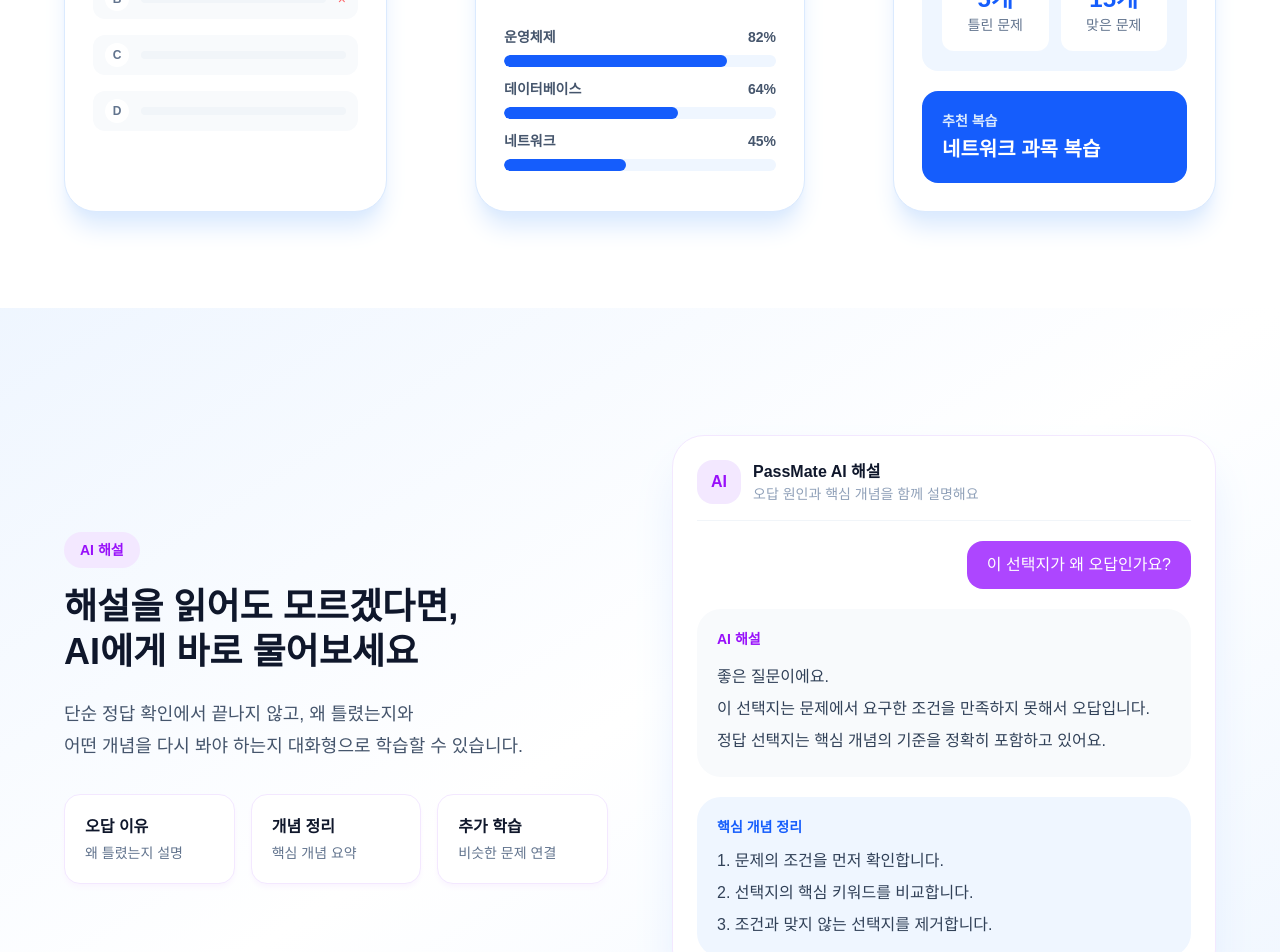
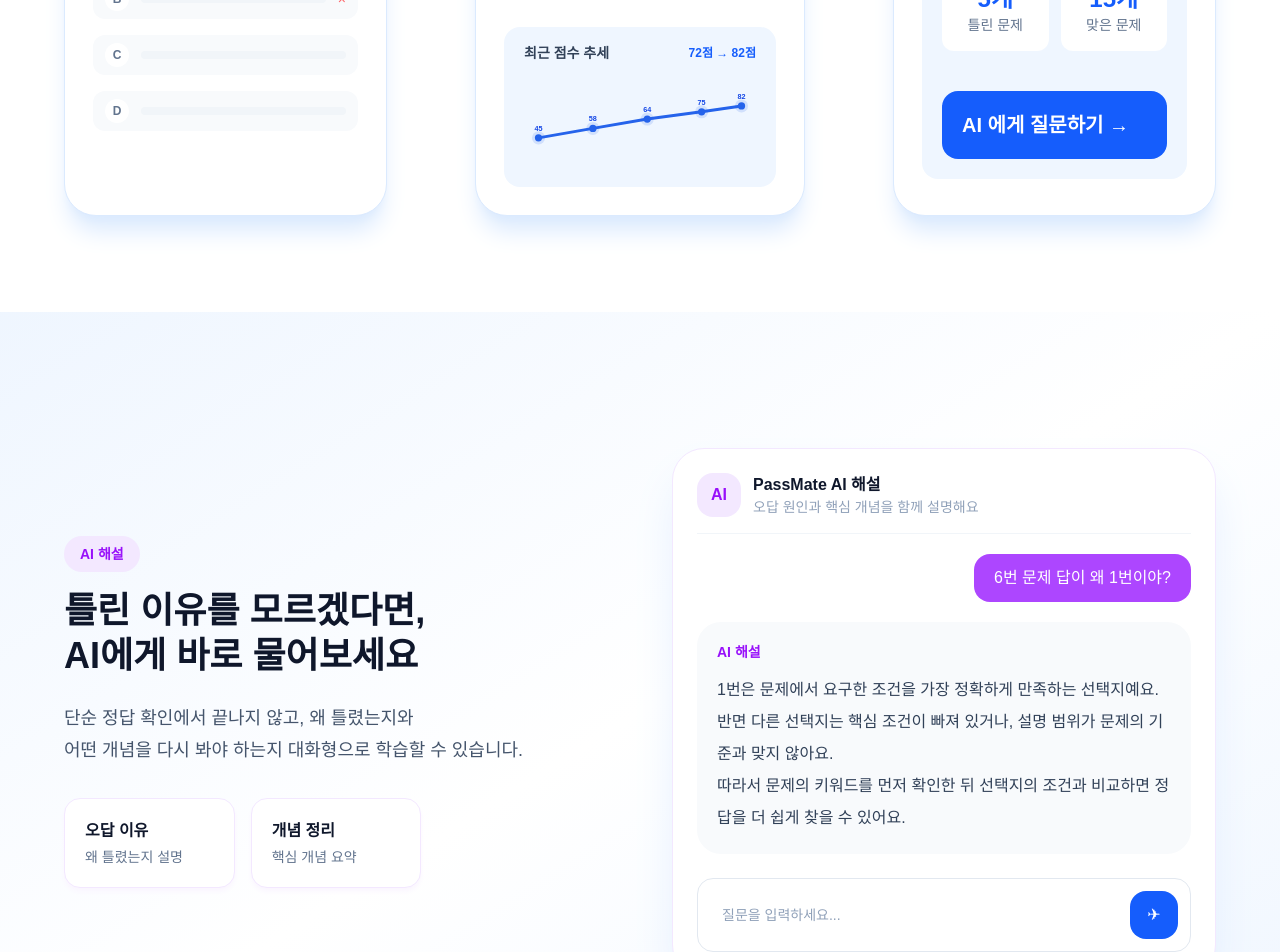
Before and after one commit to sunvion/PassMate_AI, a Next.js app in the folder frontend/: page / in a window 1280 px wide. Shown: the part 1420-2372 px from the top of the page. Built offline with nearby package versions, Linux system fonts and the light colour scheme.

Commit message:
홈페이지 수정 및 AI 튜터 디테일 수정

```diff
--- a/frontend/package.json
+++ b/frontend/package.json
@@ -11,6 +11,7 @@
   "dependencies": {
     "@react-oauth/google": "latest",
     "axios": "^1.18.0",
+    "framer-motion": "^12.42.0",
     "lucide-react": "^0.470.0",
     "next": "16.2.9",
     "react": "19.2.4",
--- a/frontend/src/app/mypage/page.tsx
+++ b/frontend/src/app/mypage/page.tsx
@@ -612,7 +612,79 @@ export default function MyPage() {
               </div>
 
               {hasStudyData ? (
-                <div className="space-y-4">
+                <>
+                  {/* 선 그래프 먼저 */}
+                  <div className="rounded-2xl bg-blue-50 px-4 py-4">
+                    <div className="mb-2 flex items-center justify-between">
+                      <p className="text-sm font-black text-slate-700">최근 점수 추세</p>
+                      <p className="text-xs font-bold text-blue-600">
+                        {scoreTrend[1]?.score ?? '-'}점 →
+                        {scoreTrend[0]?.score ?? '-'}점
+                      </p>
+                    </div>
+
+                    <svg viewBox="0 0 360 95" className="h-24 w-full overflow-visible">
+                      {(() => {
+                        const chartData = scoreTrend.slice().reverse()
+
+                        const points = chartData.map((item, index) => {
+                          const chartWidth = 330
+                          const leftPadding = 15
+                          const topPadding = 18
+                          const chartHeight = 58
+
+                          const x =
+                            leftPadding +
+                            index * (chartWidth / Math.max(scoreTrend.length - 1, 1))
+
+                          const y =
+                            topPadding + chartHeight - (item.score / 100) * chartHeight
+
+                          return { ...item, x, y }
+                        })
+
+                        const line = points.map((point) => `${point.x},${point.y}`).join(' ')
+
+                        return (
+                          <>
+                            <polyline
+                              points={line}
+                              fill="none"
+                              stroke="#2563eb"
+                              strokeWidth="4"
+                              strokeLinecap="round"
+                              strokeLinejoin="round"
+                            />
+
+                            {points.map((point) => (
+                              <g key={`trend-${point.id}`}>
+                                <circle cx={point.x} cy={point.y} r="5" fill="#2563eb" />
+                                <circle
+                                  cx={point.x}
+                                  cy={point.y}
+                                  r="9"
+                                  fill="#2563eb"
+                                  opacity="0.15"
+                                />
+
+                                <text
+                                  x={point.x}
+                                  y={point.y - 10}
+                                  textAnchor="middle"
+                                  className="fill-blue-700 text-[10px] font-black"
+                                >
+                                  {point.score}
+                                </text>
+                              </g>
+                            ))}
+                          </>
+                        )
+                      })()}
+                    </svg>
+                  </div>
+
+                  {/* 막대 그래프 아래로 이동 */}
+                  <div className="mt-5 space-y-4">
                     {scoreTrend.map((item) => (
                       <div key={item.id}>
                         <div className="mb-2 flex items-center justify-between text-sm font-bold">
@@ -636,12 +708,11 @@ export default function MyPage() {
                       </div>
                     ))}
                   </div>
+                </>
               ) : (
                 <div className="flex h-64 items-center justify-center rounded-2xl bg-slate-50 text-center">
                   <div>
-                    <p className="text-lg font-black">
-                      점수 변화 데이터가 없어요
-                    </p>
+                    <p className="text-lg font-black">점수 변화 데이터가 없어요</p>
                     <p className="mt-2 text-sm text-slate-500">
                       시험을 풀면 최근 5회 점수 추이가 표시됩니다.
                     </p>
--- a/frontend/src/app/page.tsx
+++ b/frontend/src/app/page.tsx
@@ -90,7 +90,7 @@ export default function HomePage() {
           <AnalysisStepCard
             number="1"
             title="문제 풀이"
-            subtitle="2024 국가직 9급"
+            subtitle="2026 국가직 9급"
           >
             <div className="mt-6 space-y-4">
               <SkeletonLine />
@@ -153,10 +153,50 @@ export default function HomePage() {
               </div>
             </div>
 
-            <div className="mt-7 space-y-3">
-              <WeakBar label="운영체제" percent="82%" />
-              <WeakBar label="데이터베이스" percent="64%" />
-              <WeakBar label="네트워크" percent="45%" />
+            <div className="mt-7 rounded-2xl bg-blue-50 px-5 py-4">
+              <div className="mb-3 flex items-center justify-between">
+                <p className="text-sm font-black text-slate-700">최근 점수 추세</p>
+                <p className="text-xs font-bold text-blue-600">72점 → 82점</p>
+              </div>
+
+              <svg viewBox="0 0 320 95" className="h-24 w-full overflow-visible">
+                <polyline
+                  points="20,68 95,55 170,42 245,32 300,24"
+                  fill="none"
+                  stroke="#2563eb"
+                  strokeWidth="4"
+                  strokeLinecap="round"
+                  strokeLinejoin="round"
+                />
+
+                {[
+                  { x: 20, y: 68, score: 45 },
+                  { x: 95, y: 55, score: 58 },
+                  { x: 170, y: 42, score: 64 },
+                  { x: 245, y: 32, score: 75 },
+                  { x: 300, y: 24, score: 82 },
+                ].map((point) => (
+                  <g key={point.score}>
+                    <circle cx={point.x} cy={point.y} r="5" fill="#2563eb" />
+                    <circle
+                      cx={point.x}
+                      cy={point.y}
+                      r="9"
+                      fill="#2563eb"
+                      opacity="0.15"
+                    />
+
+                    <text
+                      x={point.x}
+                      y={point.y - 10}
+                      textAnchor="middle"
+                      className="fill-blue-700 text-[10px] font-black"
+                    >
+                      {point.score}
+                    </text>
+                  </g>
+                ))}
+              </svg>
             </div>
           </AnalysisStepCard>
 
@@ -172,7 +212,7 @@ export default function HomePage() {
                 오답노트 생성 완료
               </p>
               <h3 className="mt-2 text-xl font-extrabold text-slate-900">
-                2024 컴퓨터일반 오답
+                2026 컴퓨터일반 오답
               </h3>
 
               <div className="mt-5 grid grid-cols-2 gap-3">
@@ -185,15 +225,11 @@ export default function HomePage() {
                   <p className="text-sm text-slate-500">맞은 문제</p>
                 </div>
               </div>
-            </div>
-
-            <div className="mt-5 rounded-2xl bg-blue-600 p-5 text-white">
-              <p className="text-sm font-semibold text-blue-100">
-                추천 복습
-              </p>
-              <p className="mt-1 text-xl font-extrabold">
-                네트워크 과목 복습
-              </p>
+              <button
+                className="mt-10 w-full rounded-2xl bg-blue-600 p-5 text-left text-xl font-extrabold text-white"
+              >
+                AI 에게 질문하기 →
+              </button>
             </div>
           </AnalysisStepCard>
         </div>
@@ -208,7 +244,7 @@ export default function HomePage() {
             </span>
 
             <h2 className="mb-6 text-4xl font-extrabold leading-tight">
-              해설을 읽어도 모르겠다면,
+              틀린 이유를 모르겠다면,
               <br />
               AI에게 바로 물어보세요
             </h2>
@@ -222,7 +258,6 @@ export default function HomePage() {
             <div className="grid grid-cols-1 gap-4 sm:grid-cols-3">
               <AIPointCard title="오답 이유" desc="왜 틀렸는지 설명" />
               <AIPointCard title="개념 정리" desc="핵심 개념 요약" />
-              <AIPointCard title="추가 학습" desc="비슷한 문제 연결" />
             </div>
           </div>
 
@@ -244,7 +279,7 @@ export default function HomePage() {
             <div className="space-y-5">
               <div className="flex justify-end">
                 <div className="max-w-sm rounded-2xl bg-purple-500 px-5 py-3 text-white">
-                  이 선택지가 왜 오답인가요?
+                  6번 문제 답이 왜 1번이야?
                 </div>
               </div>
 
@@ -253,22 +288,25 @@ export default function HomePage() {
                   AI 해설
                 </p>
                 <p className="leading-8 text-slate-700">
-                  좋은 질문이에요. <br />
-                  이 선택지는 문제에서 요구한 조건을 만족하지 못해서
-                  오답입니다. <br />
-                  정답 선택지는 핵심 개념의 기준을 정확히 포함하고 있어요.
+                  1번은 문제에서 요구한 조건을 가장 정확하게 만족하는 선택지예요.
+                  <br />
+                  반면 다른 선택지는 핵심 조건이 빠져 있거나, 설명 범위가 문제의 기준과 맞지 않아요.
+                  <br />
+                  따라서 문제의 키워드를 먼저 확인한 뒤 선택지의 조건과 비교하면 정답을 더 쉽게 찾을 수 있어요.
                 </p>
               </div>
 
-              <div className="max-w-lg rounded-3xl bg-blue-50 p-5">
-                <p className="mb-3 text-sm font-bold text-blue-600">
-                  핵심 개념 정리
-                </p>
-                <ol className="space-y-2 text-slate-700">
-                  <li>1. 문제의 조건을 먼저 확인합니다.</li>
-                  <li>2. 선택지의 핵심 키워드를 비교합니다.</li>
-                  <li>3. 조건과 맞지 않는 선택지를 제거합니다.</li>
-                </ol>
+              <div className="mt-6 flex items-center gap-3 rounded-2xl border border-slate-200 bg-white p-3">
+                <input
+                  type="text"
+                  placeholder="질문을 입력하세요..."
+                  className="flex-1 bg-transparent px-3 py-2 text-sm outline-none placeholder:text-slate-400"
+                  readOnly
+                />
+
+                <button className="flex h-12 w-12 items-center justify-center rounded-2xl bg-blue-600 text-white">
+                  ✈
+                </button>
               </div>
             </div>
           </div>
```
Also changed, not shown: frontend/src/app/wrong-note/[wrongNotebookId]/page.tsx (+76 -5 lines), frontend/src/lib/wrongNoteApi.ts (+35 -4 lines), frontend/public/images/chaarcter.png (added), 1 other file (tests, documents, lock files or other folders). Lines whose indentation alone changed are shown as unchanged.
